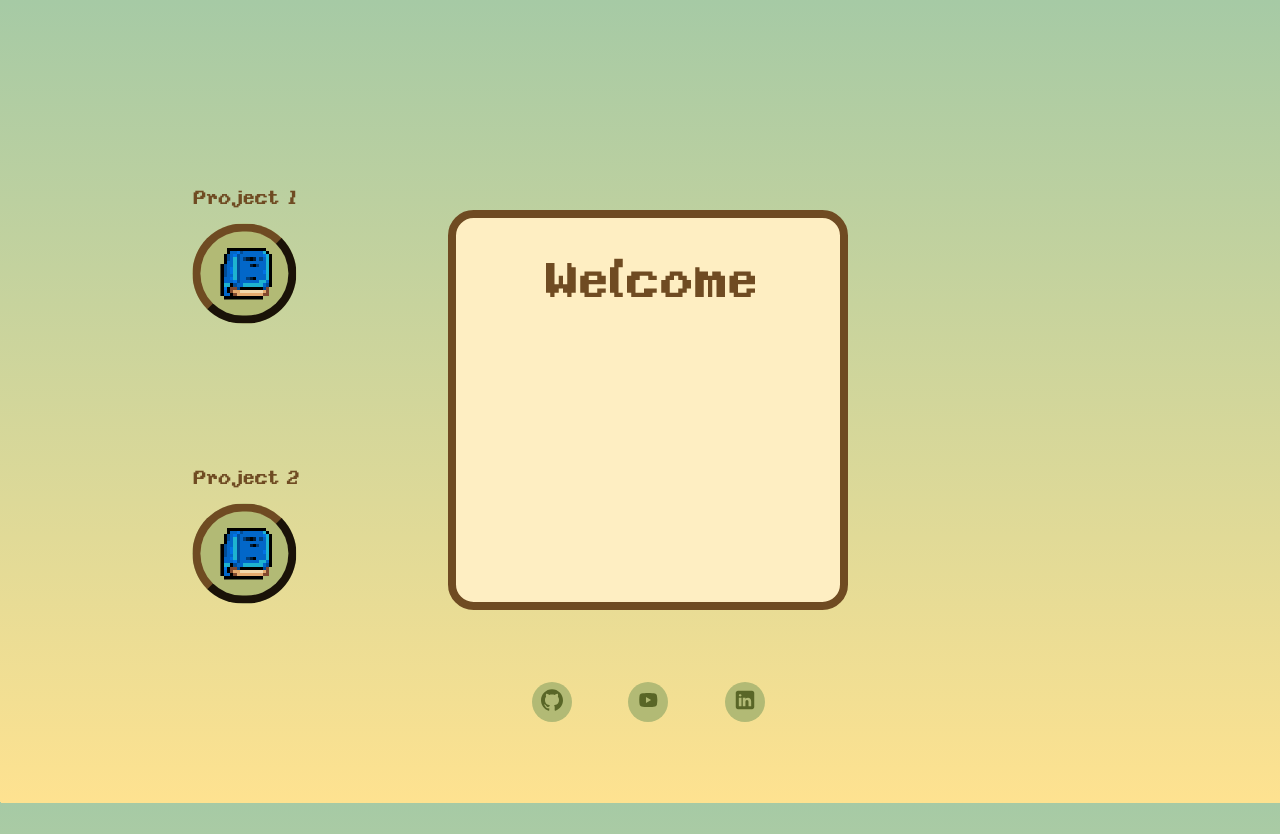
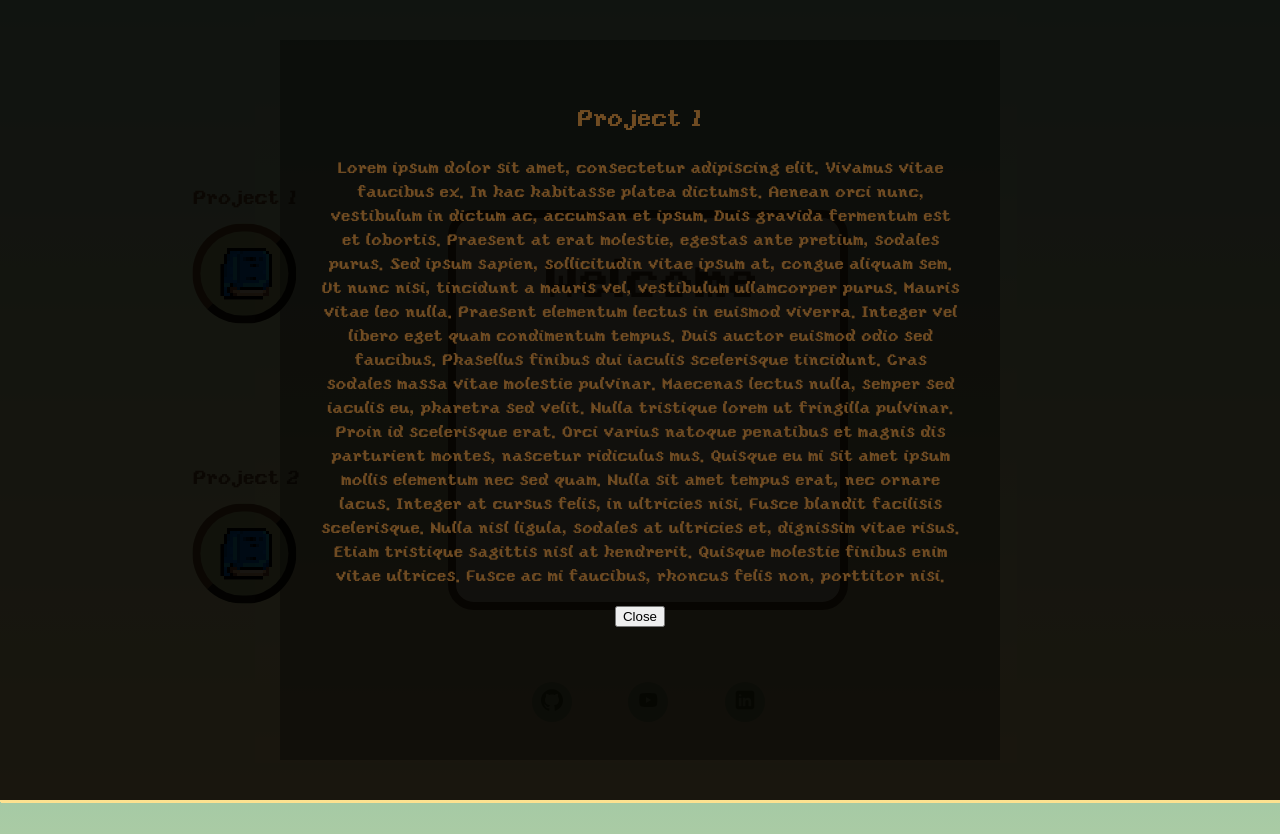
Before and after one commit to pkingGMU/artoria-portfolio, a React (Vite) app: page / in a window 1280 px wide. Both pictures are taken after a click on the button 245 px from the left and 284 px from the top of the page. Built offline with nearby package versions, Linux system fonts and the light colour scheme.

Commit message:
added popup component and turned icon buttons into a component

```diff
--- a/src/App.css
+++ b/src/App.css
@@ -1,18 +1,16 @@
 @font-face {
-    font-family: 'Yoster';
-    src: url('./assets/fonts/yoster.ttf') format('truetype');
+    font-family: "Yoster";
+    src: url("./assets/fonts/yoster.ttf") format("truetype");
     font-weight: normal;
     font-style: normal;
 }
-
-
 
 body #root {
     height: 100%;
     margin: 0;
     padding: 2rem;
     text-align: center;
-    font-family: 'Yoster';
+    font-family: "Yoster";
     line-height: 1.5;
     font-weight: 400;
     font-synthesis: none;
@@ -28,7 +26,6 @@ body #root {
     --icon-color: #596627;
     --foreground-main: #feeec2;
     --button-color: #b2ba75;
-
 }
 
 .logo {
@@ -44,14 +41,17 @@ body #root {
     filter: drop-shadow(0 0 2em #61dafbaa);
 }
 
-html, body {
+html,
+body {
     margin: 0;
     height: 100%;
     width: 100%;
-    background: linear-gradient(var(--background-gradient-1), var(--background-gradient-2));
+    background: linear-gradient(
+        var(--background-gradient-1),
+        var(--background-gradient-2)
+    );
     color: var(--text-color);
     padding: 1px;
-
 }
 
 .vert_div {
@@ -61,7 +61,6 @@ html, body {
 }
 
 #root .main_vert {
-
     height: 100vh;
     width: 30vw;
     margin: 0 auto;
@@ -88,23 +87,18 @@ html, body {
     margin: 0 auto;
 }
 
-.main_vert .main_box{
+.main_vert .main_box {
     margin-top: calc(50vh - 15vw);
     background-color: var(--foreground-main);
-    height: calc(30vw) ;
-    border: .5rem solid;
+    height: calc(30vw);
+    border: 0.5rem solid;
     border-radius: 2vw;
     border-color: var(--text-color);
     width: 100%;
-
 }
 
 .main_box .urmom {
-
 }
-
-
-
 
 .main_vert .social_box {
     height: 5vh;
@@ -114,7 +108,6 @@ html, body {
     justify-content: space-evenly;
     align-items: center;
     margin-bottom: 10vh;
-
 }
 
 .left_vert .book_rect_div {
@@ -145,7 +138,7 @@ html, body {
 
 .book_div .book_button {
     border-radius: 50%;
-    display:flex;
+    display: flex;
     align-items: center;
     justify-content: center;
     background: var(--button-color);
@@ -155,7 +148,7 @@ html, body {
     padding: 0;
 }
 
-.book_button img{
+.book_button img {
     max-width: 60%;
     max-height: 60%;
 }
@@ -169,14 +162,35 @@ html, body {
     font-weight: 500;
     font-family: inherit;
     background-color: var(--button-color);
-
 }
 
 .icon_button img {
     height: 60%;
-    filter: invert(35%) sepia(61%) saturate(417%) hue-rotate(32deg) brightness(90%) contrast(89%);
+    filter: invert(35%) sepia(61%) saturate(417%) hue-rotate(32deg)
+        brightness(90%) contrast(89%);
 }
 
+.popup_overlay {
+    position: fixed;
+    display: flex;
+    flex-direction: column;
+    align-items: center;
+    justify-content: center;
+    cursor: pointer;
+    background-color: rgba(0, 0.1, 0, 0.9);
+    top: 0;
+    left: 0;
+    width: 100%;
+    height: 100%;
+    z-index: 5;
+}
+
+.popup_overlay .popup_box {
+    padding: 40px;
+    background-color: rgba(0.1, 0.1, 0, 0.3);
+    height: 80%;
+    width: 50%;
+}
 
 @keyframes logo-spin {
     from {
--- a/src/App.jsx
+++ b/src/App.jsx
@@ -4,6 +4,8 @@ import reactLogo from "./assets/react.svg";
 import viteLogo from "/vite.svg";
 import "./App.css";
 import Book from "./components/Book.jsx";
+import Popup from "./components/Popup.jsx";
+import IconButton from "./components/IconButton.jsx";
 
 function Content_Panel({ children, class_name }) {
   return <div className={class_name}>{children}</div>;
@@ -30,26 +32,33 @@ function App() {
     });
   }
 
+  const [active_book, set_active_book] = useState(null);
+
   return (
     <>
       <div className="vert_div">
         <Content_Panel class_name="left_vert">
-          <Book project_name="Project 1" />
-          <Book project_name="Project 2" />
+          <Book
+            project_name="Project 1"
+            onClick={() => set_active_book("Project 1")}
+          />
+          <Book
+            project_name="Project 2"
+            onClick={() => set_active_book("Project 2")}
+          />
         </Content_Panel>
 
         <Content_Panel class_name="main_vert">
           <Main_Box message="Welcome" />
 
           <div className="social_box">
-            <button
-              className="icon_button"
-              type="button"
+            <IconButton
+              img="/src/assets/Icons/github.svg"
+              alt="GitHub"
               id="1"
-              onClick={clickHandler}
-            >
-              <img src="/src/assets/Icons/github.svg" alt="GitHub" />
-            </button>
+              link="https://github.com/pkingGMU"
+            />
+
             <button className="icon_button" type="button" id="2">
               <img src="/src/assets/Icons/icons8-youtube.svg" alt="YoutTube" />
             </button>
@@ -57,6 +66,13 @@ function App() {
               <img src="/src/assets/Icons/icons8-linkedin.svg" alt="GitHub" />
             </button>
           </div>
+
+          {active_book && (
+            <Popup
+              project_name={active_book}
+              onClose={() => set_active_book(null)}
+            />
+          )}
         </Content_Panel>
 
         <Content_Panel class_name="right_vert"></Content_Panel>
--- a/src/components/Book.jsx
+++ b/src/components/Book.jsx
@@ -1,7 +1,7 @@
 import React, { useState, useEffect } from "react";
 import { motion } from "framer-motion";
 
-function Book({ project_name }) {
+function Book({ onClick, project_name }) {
   function book_interact() {
     console.log("Book Interact");
   }
@@ -25,7 +25,7 @@ function Book({ project_name }) {
     >
       <h1>{project_name}</h1>
       <div className="book_div">
-        <button className="book_button" onClick={book_interact}>
+        <button className="book_button" onClick={onClick}>
           <img src="/src/assets/Sprites/book.svg" />
         </button>
       </div>
--- /dev/null
+++ b/src/components/IconButton.jsx
@@ -0,0 +1,18 @@
+export default function IconButton({ img, alt, id, link }) {
+    return (
+        <>
+            <button
+                className="icon_button"
+                type="button"
+                id={id}
+                onClick={() => onClick({ link })}
+            >
+                <img src={img} alt={alt} />
+            </button>
+        </>
+    );
+}
+
+function onClick({ link }) {
+    window.open({ link });
+}
--- /dev/null
+++ b/src/components/Popup.jsx
@@ -0,0 +1,39 @@
+import { useRef, useEffect, useState } from "react";
+
+function Popup({ project_name, onClose }) {
+  const [count, setCount] = useState(0);
+  const [showPopup, setShowPopup] = useState(false);
+
+  return (
+    <div className="popup_overlay">
+      <div className="popup_box">
+        <h2>{project_name}</h2>
+        <p>
+          Lorem ipsum dolor sit amet, consectetur adipiscing elit. Vivamus vitae
+          faucibus ex. In hac habitasse platea dictumst. Aenean orci nunc,
+          vestibulum in dictum ac, accumsan et ipsum. Duis gravida fermentum est
+          et lobortis. Praesent at erat molestie, egestas ante pretium, sodales
+          purus. Sed ipsum sapien, sollicitudin vitae ipsum at, congue aliquam
+          sem. Ut nunc nisi, tincidunt a mauris vel, vestibulum ullamcorper
+          purus. Mauris vitae leo nulla. Praesent elementum lectus in euismod
+          viverra. Integer vel libero eget quam condimentum tempus. Duis auctor
+          euismod odio sed faucibus. Phasellus finibus dui iaculis scelerisque
+          tincidunt. Cras sodales massa vitae molestie pulvinar. Maecenas lectus
+          nulla, semper sed iaculis eu, pharetra sed velit. Nulla tristique
+          lorem ut fringilla pulvinar. Proin id scelerisque erat. Orci varius
+          natoque penatibus et magnis dis parturient montes, nascetur ridiculus
+          mus. Quisque eu mi sit amet ipsum mollis elementum nec sed quam. Nulla
+          sit amet tempus erat, nec ornare lacus. Integer at cursus felis, in
+          ultricies nisi. Fusce blandit facilisis scelerisque. Nulla nisl
+          ligula, sodales at ultricies et, dignissim vitae risus. Etiam
+          tristique sagittis nisl at hendrerit. Quisque molestie finibus enim
+          vitae ultrices. Fusce ac mi faucibus, rhoncus felis non, porttitor
+          nisi.{" "}
+        </p>
+        <button onClick={onClose}>Close</button>
+      </div>
+    </div>
+  );
+}
+
+export default Popup;
```
Lines whose indentation alone changed are shown as unchanged.
